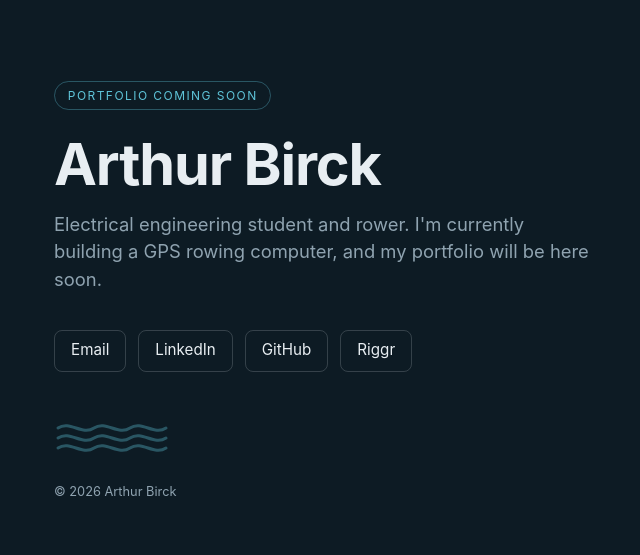
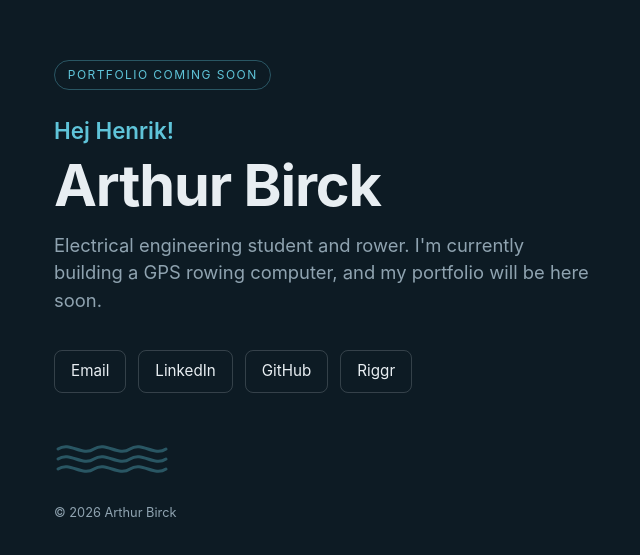
Before and after one commit to arthurbirck/arthurbirck.github.io, a plain HTML site: page index.html in a window 1280 px wide. Shown: the part 109-664 px from the top of the page, without its empty margins (314-954 px from the left). Drawn offline with Linux system fonts and the light colour scheme.

Commit message:
Add greeting: Hej Henrik

```diff
--- a/index.html
+++ b/index.html
@@ -54,6 +54,7 @@
       line-height: 1.05;
       margin-bottom: 1rem;
     }
+    .hello { font-size: 1.4rem; font-weight: 600; color: var(--accent); margin-bottom: .5rem; }
     p.lead { font-size: 1.15rem; color: var(--muted); margin-bottom: 2.25rem; }
     nav { display: flex; flex-wrap: wrap; gap: .75rem; }
     nav a {
@@ -73,6 +74,7 @@
 <body>
   <main>
     <span class="tag">Portfolio coming soon</span>
+    <p class="hello" lang="da">Hej Henrik!</p>
     <h1>Arthur Birck</h1>
     <p class="lead">Electrical engineering student and rower. I'm currently building a GPS rowing computer, and my portfolio will be here soon.</p>
     <nav>
```
